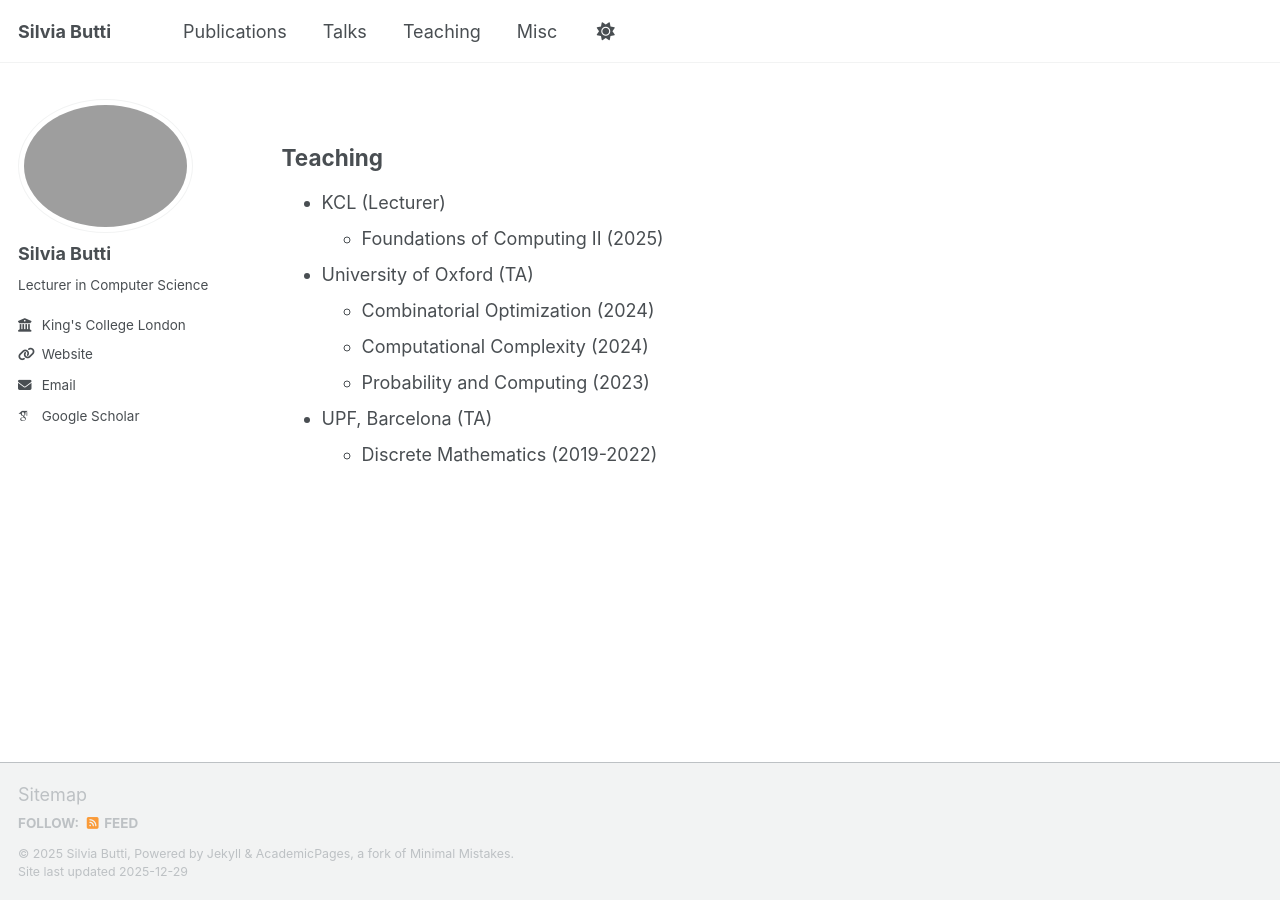
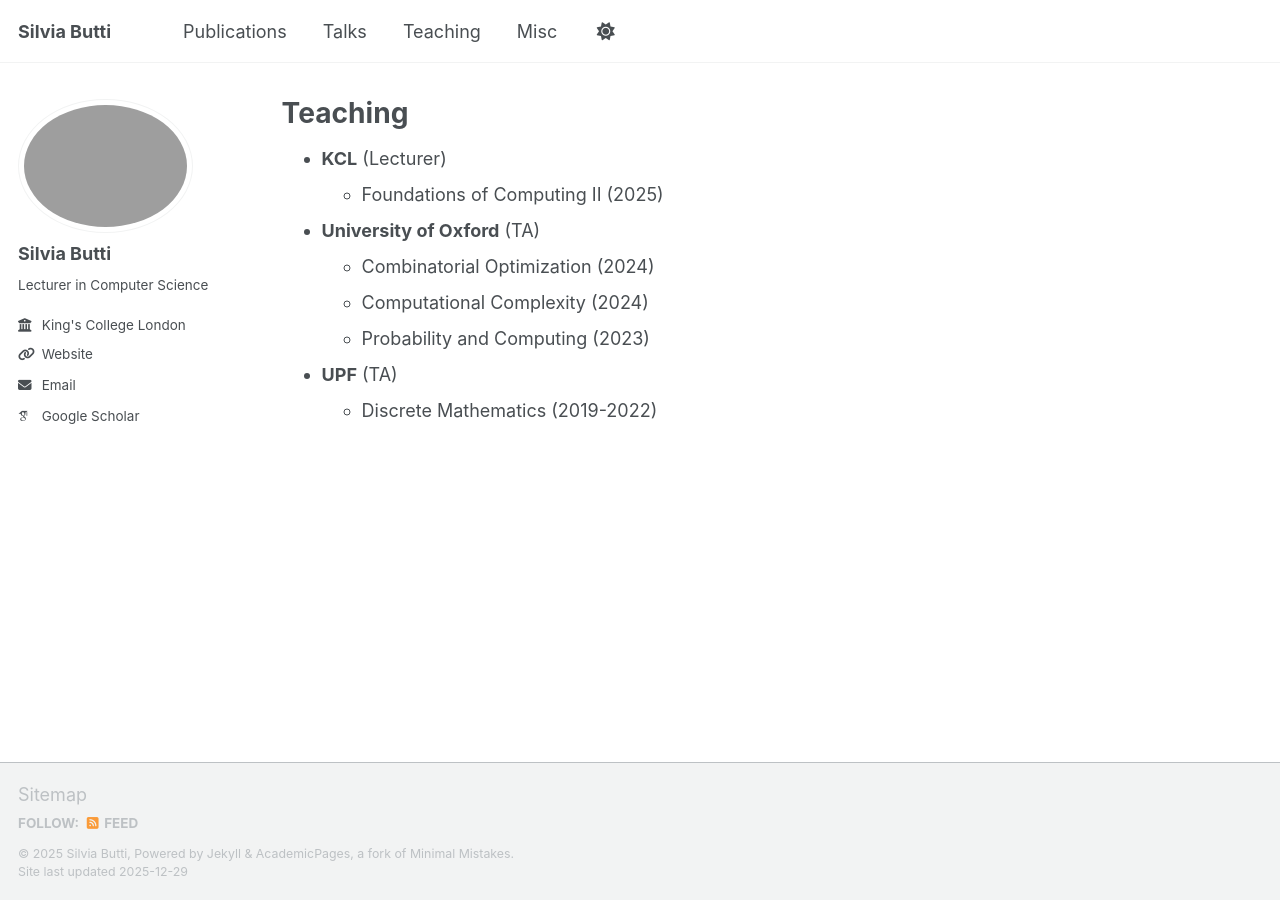
Before and after one commit to silviabutti/silviabutti.github.io, a Jekyll site: the page built from _pages/teaching.md, in a window 1280 px wide. Built offline with Jekyll 4.4.1, drawn with Linux system fonts in a browser that asks for light colours; some web fonts are replaced; a script bundle is joined from its source files by our own code; library files that are not in the unit come from our copies.

Commit message:
Update teaching.md

```diff
--- a/_pages/teaching.md
+++ b/_pages/teaching.md
@@ -1,19 +1,18 @@
 ---
 layout: archive
 permalink: /teaching/
-title: ""
+title: "Teaching"
 author_profile: true
 ---
 
-## Teaching
 
-* KCL (Lecturer)
+* **KCL** (Lecturer)
     * Foundations of Computing II (2025)
 
-* University of Oxford (TA)
+* **University of Oxford** (TA)
     * Combinatorial Optimization (2024)
     * Computational Complexity (2024)
     * Probability and Computing (2023)
 
-* UPF, Barcelona (TA)
+* **UPF** (TA)
     * Discrete Mathematics (2019-2022)
```
